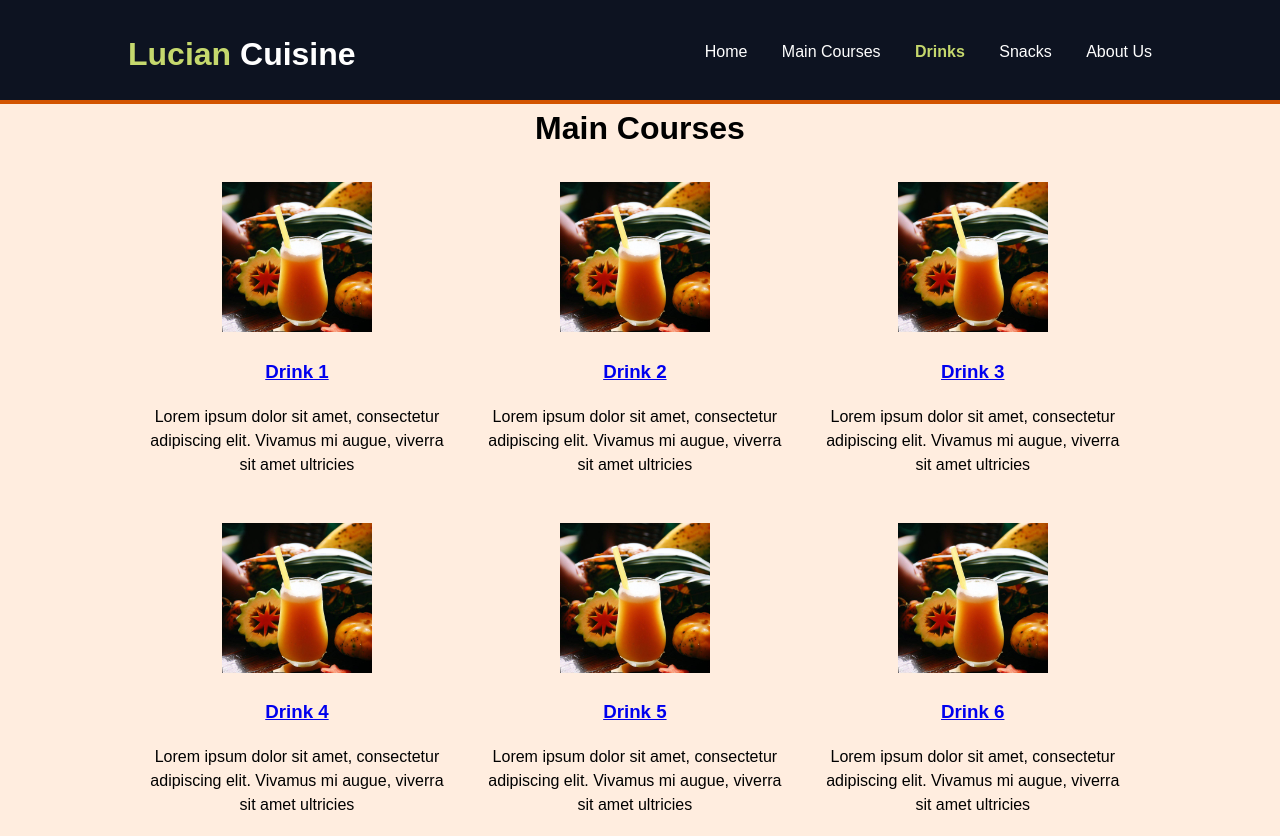
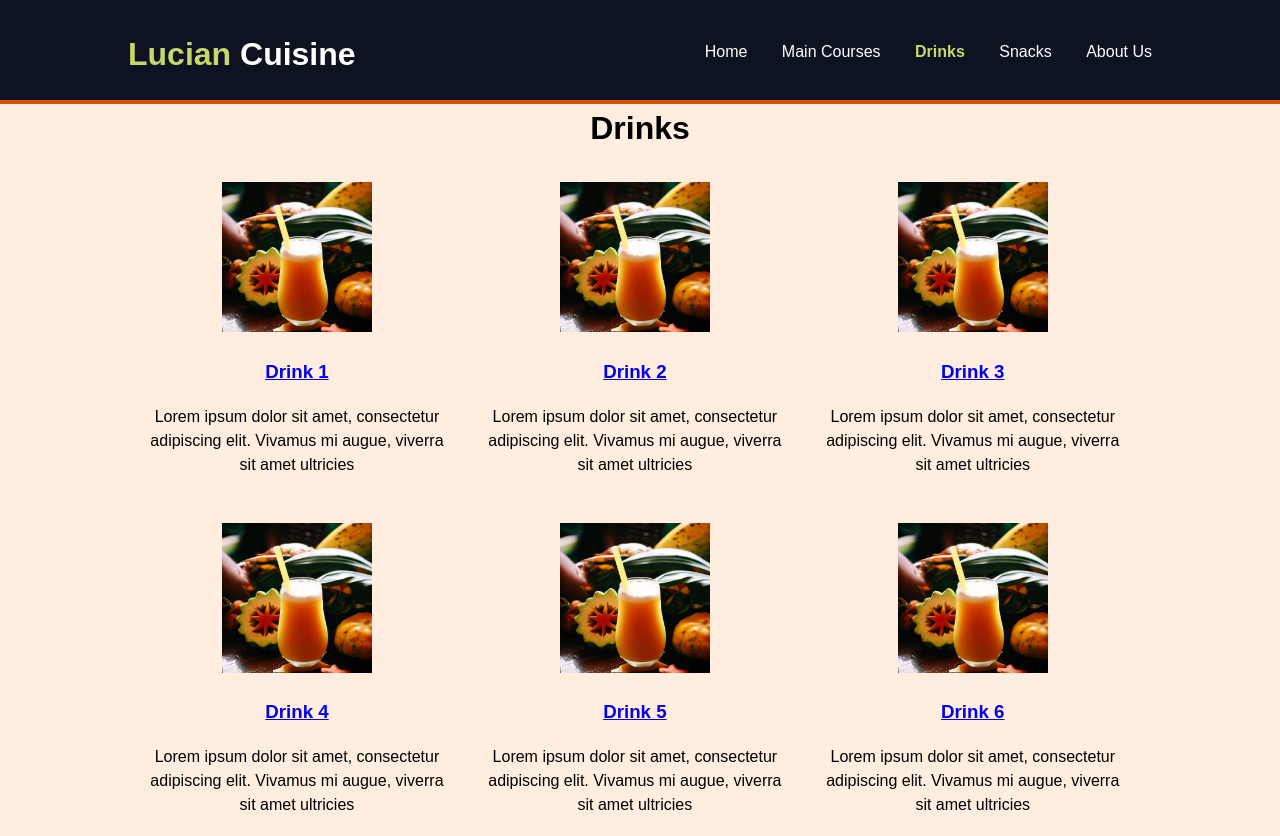
Before and after one commit to Jermon1/Jermon1.github.io, a plain HTML site: page drinks.html in a window 1280 px wide. Shown: the top 836 px of the page. Drawn offline with Linux system fonts and the light colour scheme.

Commit message:
Update drinks.html

```diff
--- a/drinks.html
+++ b/drinks.html
@@ -26,7 +26,7 @@
 	    <div>
 		</div>
 
-		<h1 align="center">Main Courses</h1>
+		<h1 align="center">Drinks</h1>
 
 
 
```
